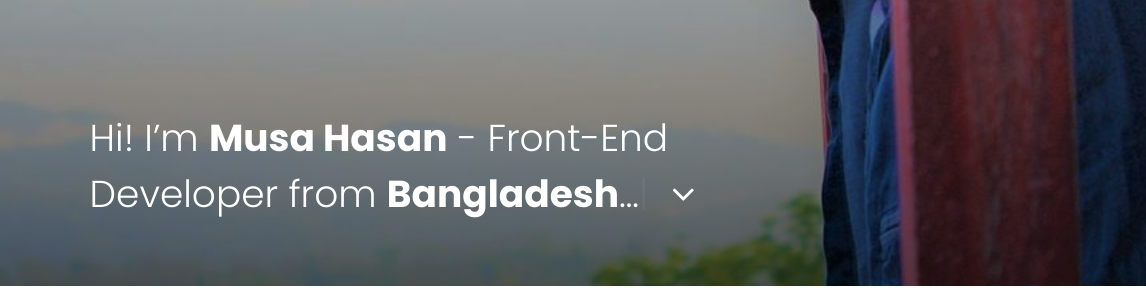
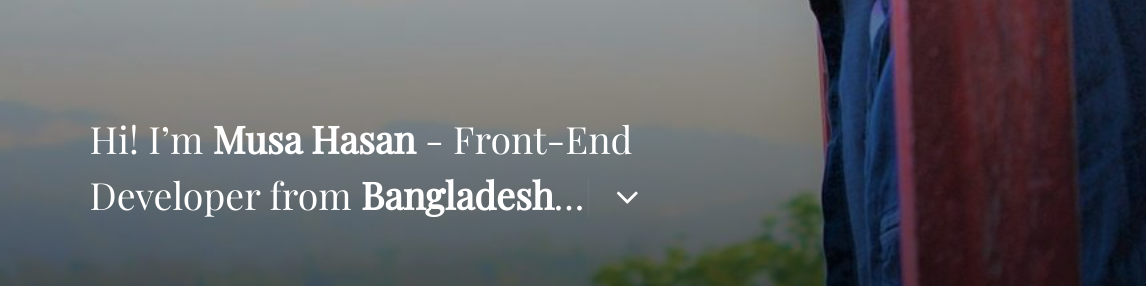
Before and after one commit to MusaHasan/MusaHasan.github.io, a plain HTML site: page index.html in a window 1280 px wide. Shown: the part 514-802 px from the top of the page, 0-1146 px from the left. Drawn offline with nearby package versions, Linux system fonts and the light colour scheme; some packages are replaced by stand-ins of ours.

Commit message:
Update index.html

```diff
--- a/index.html
+++ b/index.html
@@ -23,9 +23,19 @@
 <!-- CSS Base -->
 <link id="theme" rel="stylesheet" href="assets/css/themes/theme.min.css" />
 
+<!-- Adding Font -->
+<link href="https://fonts.googleapis.com/css?family=Playfair+Display" rel="stylesheet">
+
 </head>
 
 <body class="navigation-panel page-scrolling dark-scheme">
+
+    <!-- CSS for font-->
+     <style>
+      body {
+        font-family: 'Playfair Display', serif;
+      }
+    </style>
 
 <!-- Loader -->
 <div id="page-loader">
```
